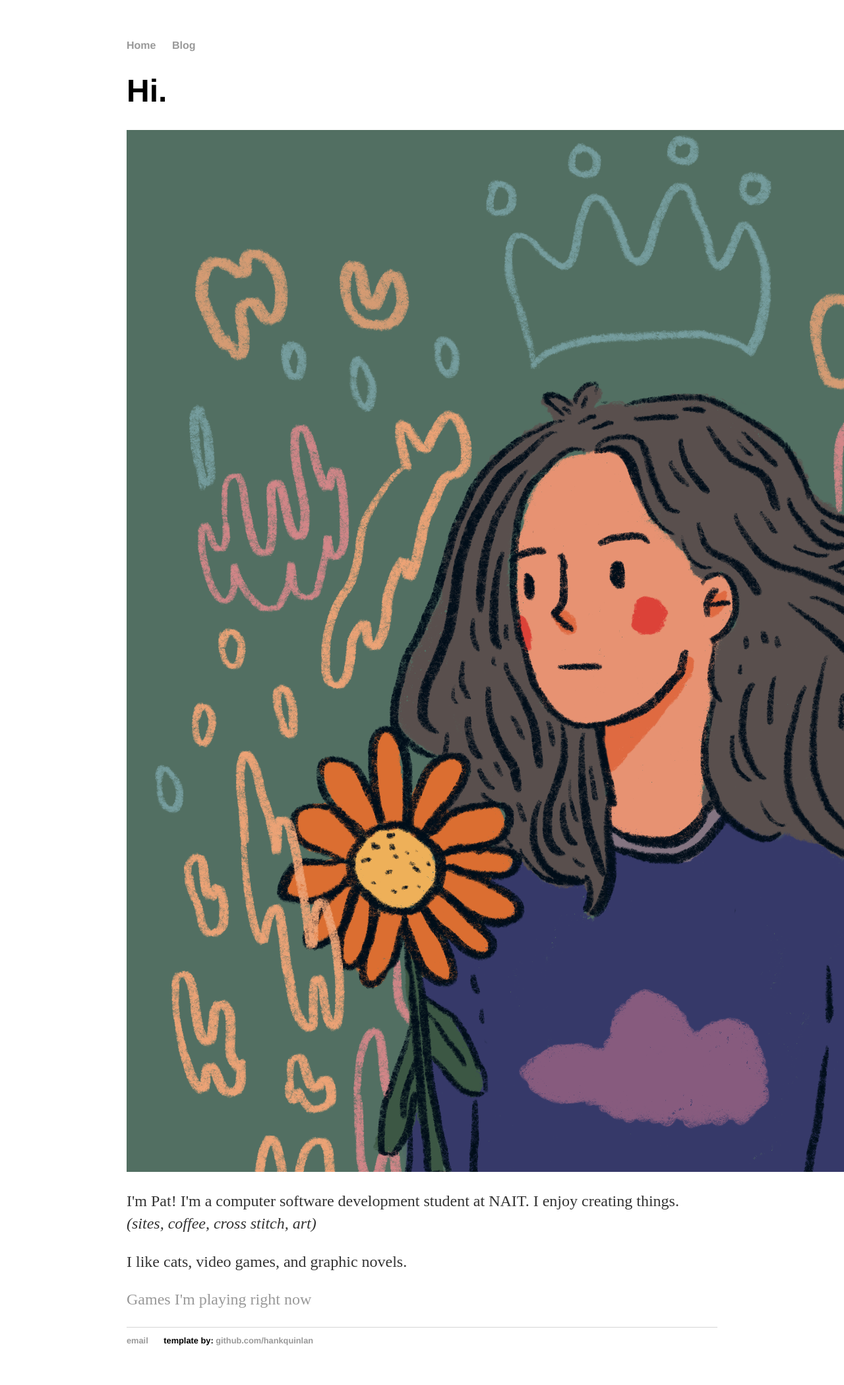
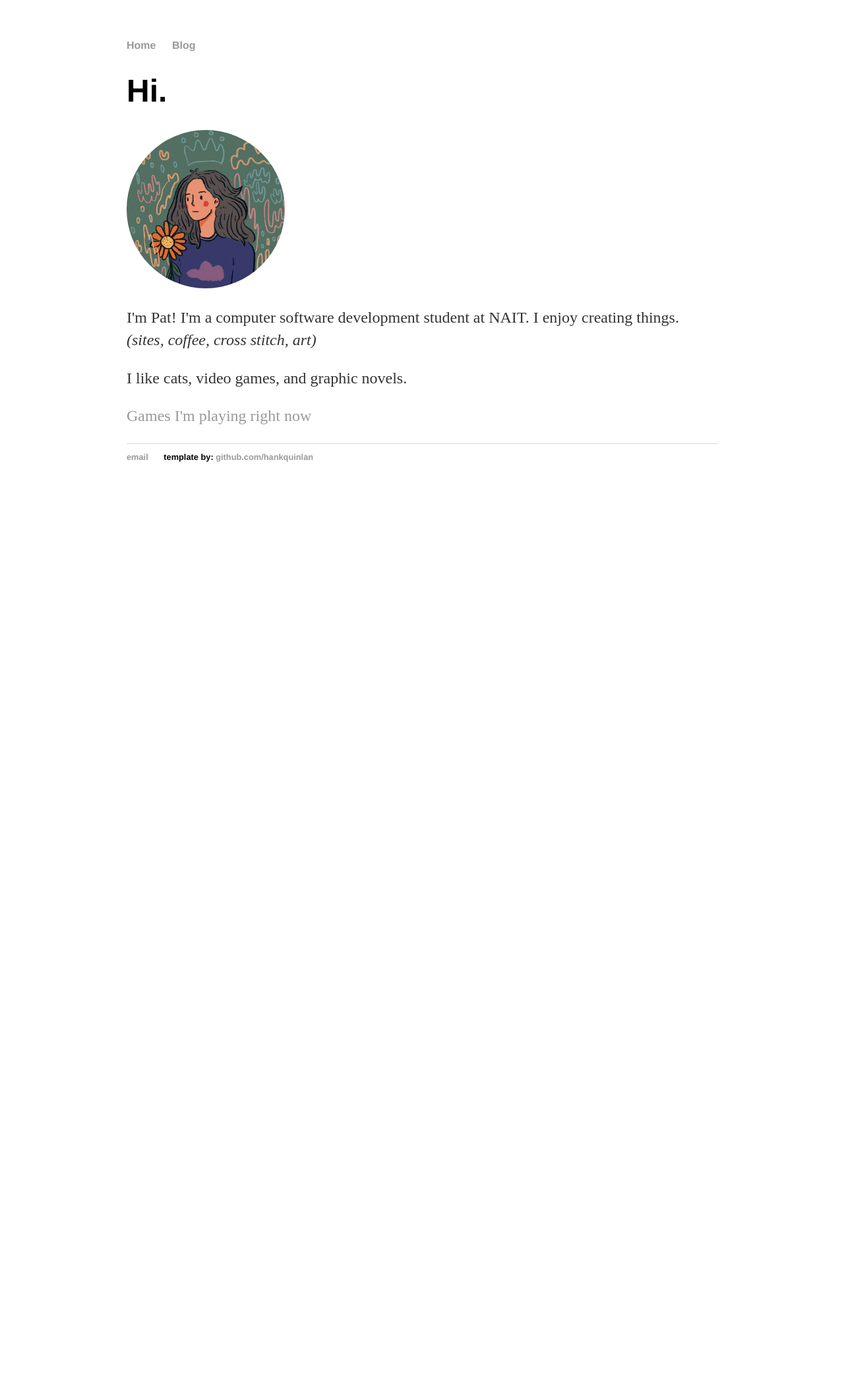
Before and after one commit to pborlongan/pborlongan.github.io, a Jekyll site: the page built from index.html, in a window 1280 px wide. Shown: the whole page at 66% size. Built offline with Jekyll 4.4.1, drawn with Linux system fonts in a browser that asks for light colours; after the commit the page ends 900 px from its top, so only the background shows below that.

Commit message:
Update index.html

```diff
--- a/index.html
+++ b/index.html
@@ -2,9 +2,9 @@
 layout: default
 title: Hi, hello.
 ---
-<div class="blurb">
+<div class="blurb profile">
 	<h1>Hi.</h1>
-	<img src="./img/originals/self.png" class="profile">
+	<img src="./img/originals/self.png">
 	<p>I'm Pat! I'm a computer software development student at NAIT. I enjoy creating things.<i> (sites, coffee, cross stitch, art)</i></p>
 	<p>I like cats, video games, and graphic novels.</p>
 	<p><a href="/games">Games I'm playing right now</a></p>
```
